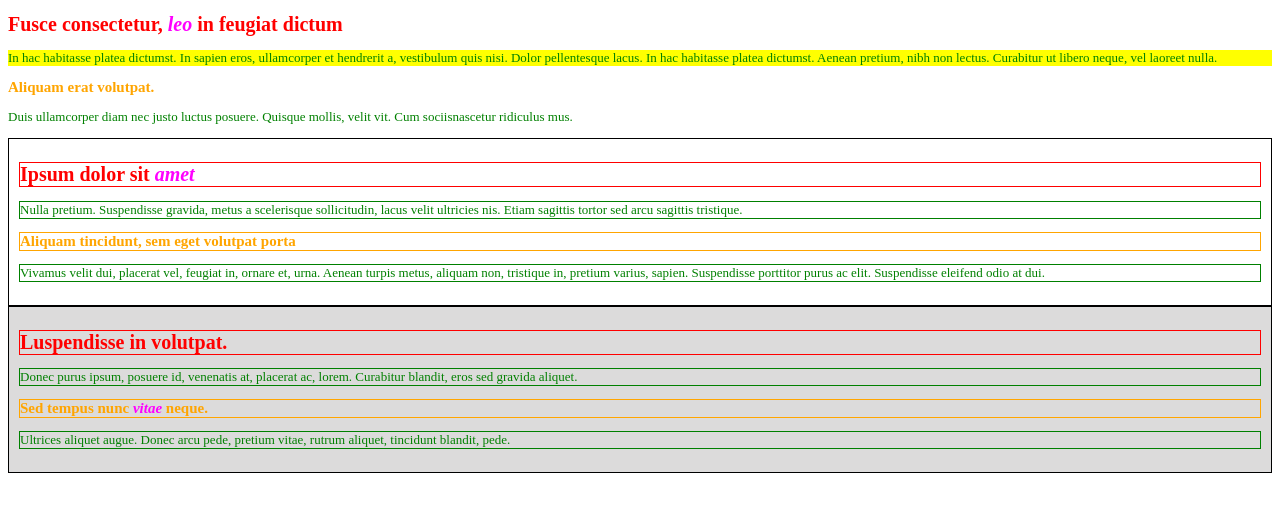
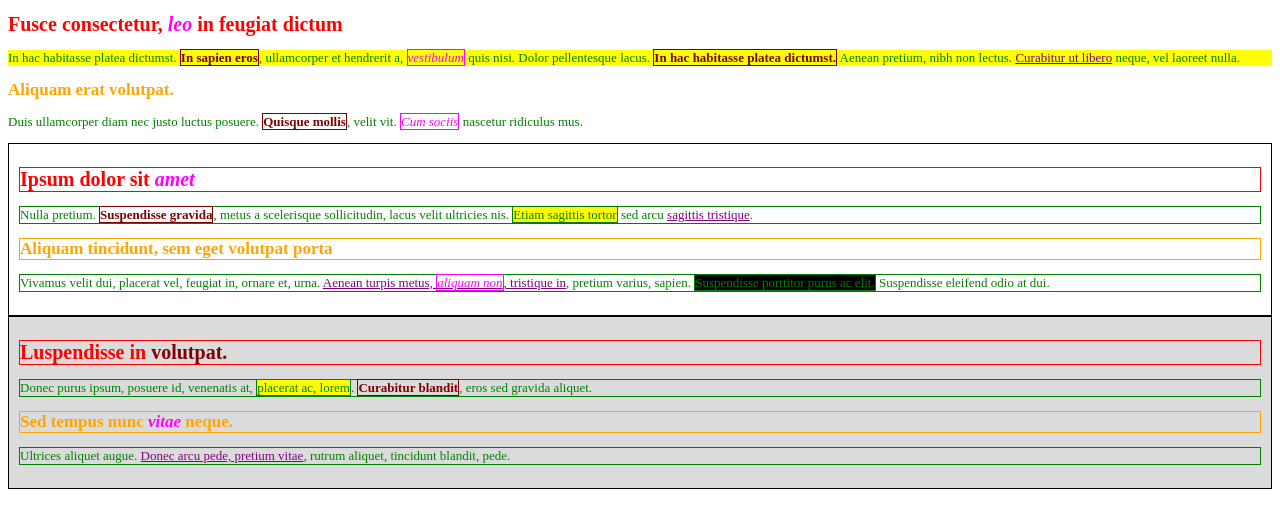
Before and after one commit to zemanue/Desarrollo-de-Interfaces, a PHP site: page /tareaCSS.html in a window 1280 px wide. Shown: the top 528 px of the page. Run offline with PHP 8.4, Linux system fonts and the light colour scheme.

Commit message:
Update tareaCSS.html and tareaCSS.css
All the missing higlights (mostly spans) are done and the design is apparently the same as the model

```diff
--- a/src/TareaCSS/tareaCSS.css
+++ b/src/TareaCSS/tareaCSS.css
@@ -5,7 +5,7 @@ h1 {
 
 h2 {
     color: orange;
-    font-size: 15px;
+    font-size: 17px;
 }
 
 p {
@@ -18,13 +18,16 @@ div {
     padding: 10px;
 }
 
-b {
-    color: fuchsia;
-    font-style: italic;
+span {
+    border: 1px solid;
 }
 
 .resaltado {
     background-color: yellow;
+}
+
+.resaltadoNegro {
+    background-color: black;
 }
 
 .rojo {
@@ -40,6 +43,22 @@ b {
     border: 1px solid orange;
 }
 
+.marron {
+    color: maroon;
+    font-weight: bold;
+}
+
+.rosa {
+    color: fuchsia;
+    font-style: italic;
+}
+
+.morado {
+    color: purple;
+    font-weight: normal;
+    text-decoration: underline;
+}
+
 #secundario {
     background-color: rgb(185, 183, 183, 0.5);
 }
--- a/src/TareaCSS/tareaCSS.html
+++ b/src/TareaCSS/tareaCSS.html
@@ -35,46 +35,50 @@ o El tercer párrafo el texto aparece en cursiva.
 </head>
 
 <body>
-    <h1>Fusce consectetur, <b>leo</b> in feugiat dictum</h1>
+    <h1>Fusce consectetur, <b class="rosa">leo</b> in feugiat dictum</h1>
 
     <p class="resaltado">
-        In hac habitasse platea dictumst. In sapien eros, ullamcorper et hendrerit a, vestibulum quis
-        nisi. Dolor pellentesque lacus. In hac habitasse platea dictumst. Aenean pretium, nibh non
-        lectus. Curabitur ut libero neque, vel laoreet nulla.
+        In hac habitasse platea dictumst. <span class="marron">In sapien eros</span>, ullamcorper et hendrerit a, <span
+            class="rosa">vestibulum</span> quis
+        nisi. Dolor pellentesque lacus. <span class="marron">In hac habitasse platea dictumst.</span> Aenean pretium,
+        nibh non
+        lectus. <b class="morado">Curabitur ut libero</b> neque, vel laoreet nulla.
     </p>
 
     <h2>Aliquam erat volutpat.</h2>
 
     <p>
-        Duis ullamcorper diam nec justo luctus posuere. Quisque mollis, velit vit. Cum sociisnascetur
+        Duis ullamcorper diam nec justo luctus posuere. <span class="marron">Quisque mollis</span>, velit vit. <span
+            class="rosa">Cum sociis</span> nascetur
         ridiculus mus.
     </p>
 
     <div id="principal">
-        <h1 class="rojo">Ipsum dolor sit <b>amet</b></h1>
+        <h1 class="rojo">Ipsum dolor sit <b class="rosa">amet</b></h1>
         <p class="verde">
-            Nulla pretium. Suspendisse gravida, metus a scelerisque sollicitudin, lacus velit ultricies nis.
-            Etiam sagittis tortor sed arcu sagittis tristique.
+            Nulla pretium. <span class="marron">Suspendisse gravida</span>, metus a scelerisque sollicitudin, lacus
+            velit ultricies nis.
+            <span class="resaltado">Etiam sagittis tortor</span> sed arcu <b class="morado">sagittis tristique</b>.
         </p>
-
         <h2 class="naranja">Aliquam tincidunt, sem eget volutpat porta</h2>
         <p class="verde">
-            Vivamus velit dui, placerat vel, feugiat in, ornare et, urna. Aenean turpis metus, aliquam non,
-            tristique in, pretium varius, sapien. Suspendisse porttitor purus ac elit. Suspendisse eleifend
-            odio at dui.
+            Vivamus velit dui, placerat vel, feugiat in, ornare et, urna.
+            <b class="morado">Aenean turpis metus, <span class="rosa">aliquam non</span>, tristique in</b>,
+            pretium varius, sapien. <span class="resaltadoNegro">Suspendisse porttitor purus ac elit.</span> Suspendisse
+            eleifend odio at dui.
         </p>
     </div>
 
     <div id="secundario">
-        <h1 class="rojo">Luspendisse in volutpat.</h1>
+        <h1 class="rojo">Luspendisse in <b class="marron">volutpat.</b></h1>
         <p class="verde">
-            Donec purus ipsum, posuere id, venenatis at, placerat ac, lorem. Curabitur blandit, eros sed
-            gravida aliquet.
+            Donec purus ipsum, posuere id, venenatis at, <span class="resaltado">placerat ac, lorem</span>.
+            <span class="marron">Curabitur blandit</span>, eros sed gravida aliquet.
         </p>
 
-        <h2 class="naranja"> Sed tempus nunc <b>vitae</b> neque.</h2>
+        <h2 class="naranja"> Sed tempus nunc <b class="rosa">vitae</b> neque.</h2>
         <p class="verde">
-            Ultrices aliquet augue. Donec arcu pede, pretium vitae, rutrum aliquet, tincidunt blandit, pede.
+            Ultrices aliquet augue. <b class="morado"> Donec arcu pede, pretium vitae</b>, rutrum aliquet, tincidunt blandit, pede.
         </p>
     </div>
 
```
